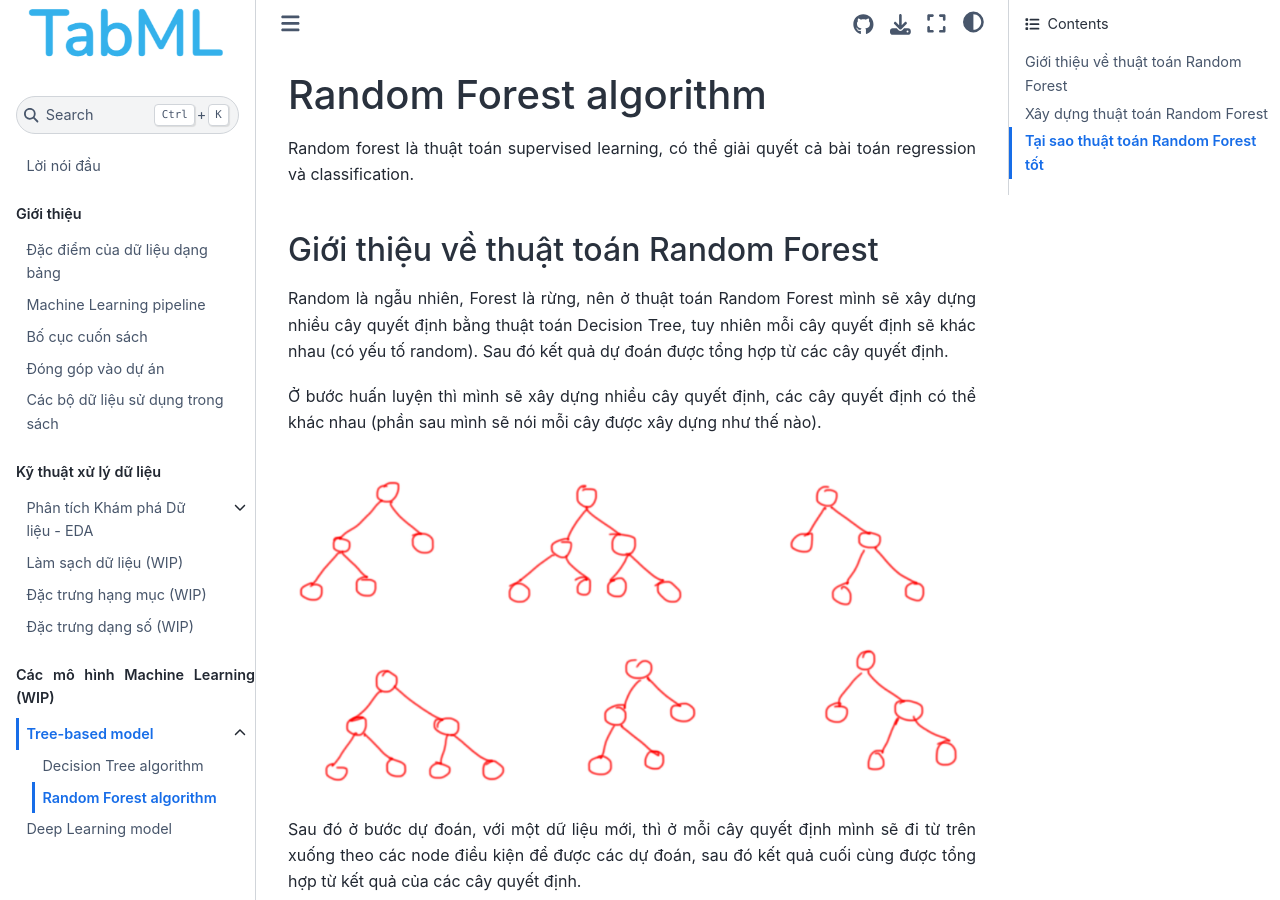
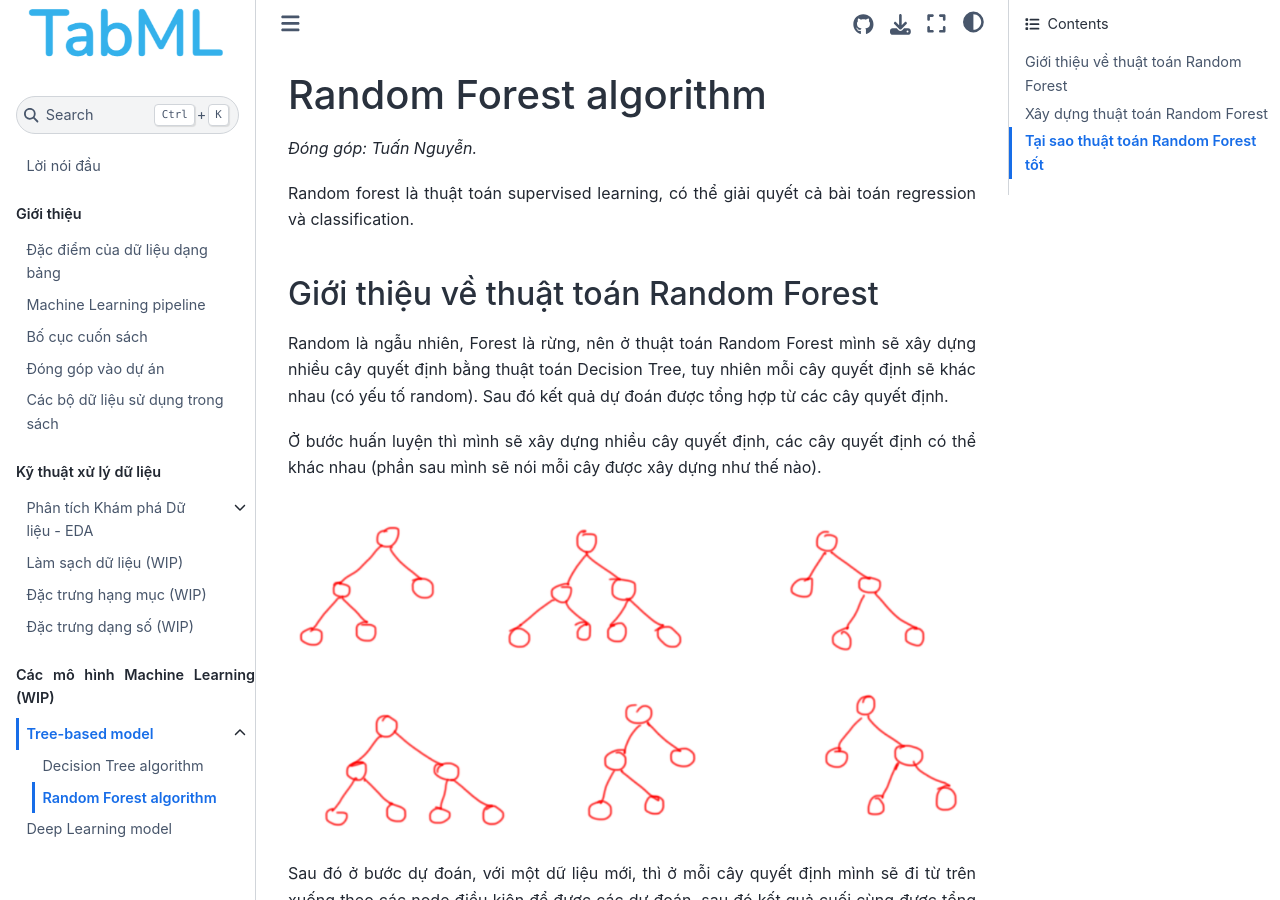
Before and after one commit to tiepvupsu/tabml_book, a Jupyter Book: the page built from book/ch_model/random_forest.md, in a window 1280 px wide and 900 px high. Built offline with Jupyter Book 1.0.4 settings and Sphinx 7.4.7 and the Sphinx Book theme 1.1.4, drawn with Linux system fonts in a browser that asks for light colours.

Commit message:
add author

```diff
--- a/book/ch_model/random_forest.md
+++ b/book/ch_model/random_forest.md
@@ -14,6 +14,7 @@ kernelspec:
 +++ {"pycharm": {"name": "#%% md\n"}}
 
 # Random Forest algorithm
+_Đóng góp: Tuấn Nguyễn._
 
 Random forest là thuật toán supervised learning, có thể giải quyết cả bài toán regression và classification.
 
```
